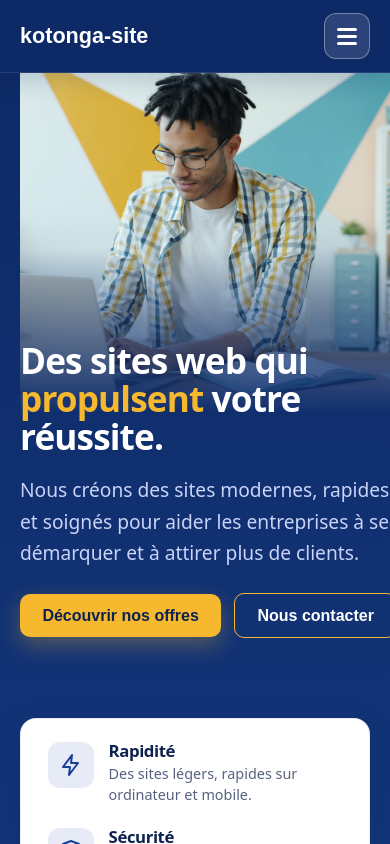
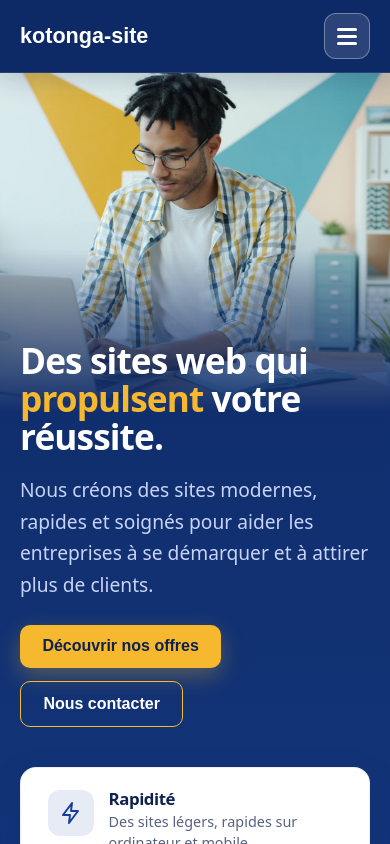
Before and after one commit to lukusa165/Site-na-yo, a React (Vite) app: page / in a window 390 px wide. Shown: the top 844 px of the page. Built offline with nearby package versions, Linux system fonts and the light colour scheme.

Commit message:
Mise à jour

```diff
--- a/src/index.css
+++ b/src/index.css
@@ -1184,3 +1184,34 @@ html, body { background: #FFFFFF; }
     margin-top: -4.5rem;
   }
 }
+
+
+/* ===== MOBILE : PHOTO PLEINE LARGEUR QUI SE FOND DANS LE BLEU ===== */
+@media (max-width: 760px) {
+  .bande-bleue { overflow-x: clip; }
+
+  /* La section prend toute la largeur : plus de marge à gauche de la photo */
+  .heros.conteneur {
+    width: 100%; margin: 0; padding: 0;
+    display: grid; grid-template-columns: minmax(0, 1fr); gap: 0;
+  }
+  .heros > * { min-width: 0; }
+
+  .heros .photo-heros {
+    order: -1;
+    width: 100%; height: 340px; aspect-ratio: auto;
+    margin: 0; border-radius: 0;
+  }
+  .heros .photo-heros img {
+    width: 100%; height: 100%;
+    object-fit: cover; object-position: center top;
+    -webkit-mask-image: linear-gradient(to bottom, #000 0, #000 52%, transparent 100%);
+    mask-image: linear-gradient(to bottom, #000 0, #000 52%, transparent 100%);
+  }
+
+  /* Le texte garde ses marges et remonte sur le bas de la photo */
+  .heros > div:first-child {
+    position: relative; z-index: 2;
+    margin-top: -4.5rem; padding: 0 1.25rem;
+  }
+}
```
